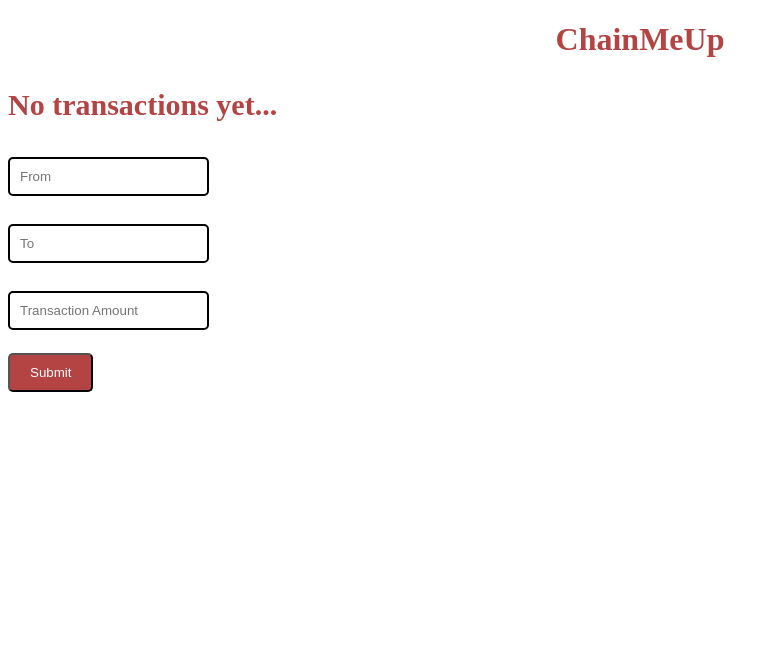
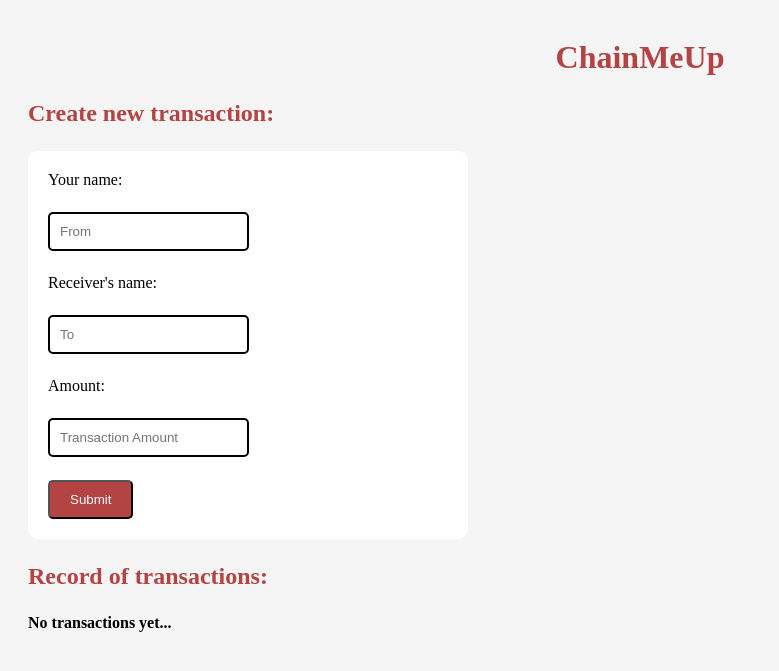
Before and after one commit to jamesandrewpohadi/blockchain, a Flask app: page / in a window 1280 px wide. Shown: the top 671 px of the page, without its empty margins (0-779 px from the left). Run offline with Flask 2, Linux system fonts and the light colour scheme; some libraries are stand-ins or nearby versions.

Commit message:
enhanced session

```diff
--- a/templates/session.html
+++ b/templates/session.html
@@ -5,15 +5,21 @@
   </head>
   <body>
     <h1 style = "text-align: center; color: rgb(180, 67, 67)">ChainMeUp</h1>
-    <h3 style='color: rgb(180, 67, 67);font-size: 30px;'>No transactions yet...</h3>
-    <div class="message_holder"></div>
 
-    <form action="" method="POST">
+    <h3 style='color: rgb(180, 67, 67);font-size: 24px;'>Create new transaction:</h3>
+    <form action="" class = 'form-box' method="POST">
+      <a class='form-text'></a>Your name:<br><br>
       <input type="text" class="username text-input" placeholder="From"/> <br><br>
+      <a class='form-text'></a>Receiver's name:<br><br>
       <input type="text" class="receiver text-input" placeholder="To"/> <br><br>
+      <a class='form-text'></a>Amount:<br><br>
       <input type="text" class="transaction text-input" placeholder="Transaction Amount"/> <br><br>
       <input type="submit" class="btn"/>
     </form>
+
+    <h3 style='color: rgb(180, 67, 67);font-size: 24px;'>Record of transactions:</h3>
+    <h4>No transactions yet...</h4>
+    <div class="message_holder"></div>
 
     <!-- jQuery (necessary for Bootstrap's JavaScript plugins) -->
     <script src="https://ajax.googleapis.com/ajax/libs/jquery/1.12.4/jquery.min.js"></script>
@@ -42,13 +48,18 @@
       socket.on( 'my response', function( msg ) {
         console.log( msg )
         if( typeof msg.user_name !== 'undefined' ) {
-          $( 'h3' ).remove()
+          $( 'h4' ).remove()
           $( 'div.message_holder' ).append( '<div><b style="color: #000">' + msg.user_name + ' sent ' + msg.receiver + ' </b><b style="color: goldenrod"> ' + msg.transaction + 'BTC</b></div><br>' )
         }
       })
     </script>
 
     <style>
+        body {
+            background-color: rgb(245, 245, 245);
+            padding: 10px 20px;
+        }
+
         .text-input {
             vertical-align: middle;
             margin: 5px 10px 5px 0;
@@ -66,6 +77,17 @@
         .btn:hover {
             background-color: rgb(223, 5, 5);
         }
+
+        .form-text {
+          font-size: 16px;
+        }
+
+        .form-box {
+          background-color: #fff;
+          width: 400px;
+          border-radius: 10px;
+          padding: 20px;
+        }
     </style>
 
   </body>
```
